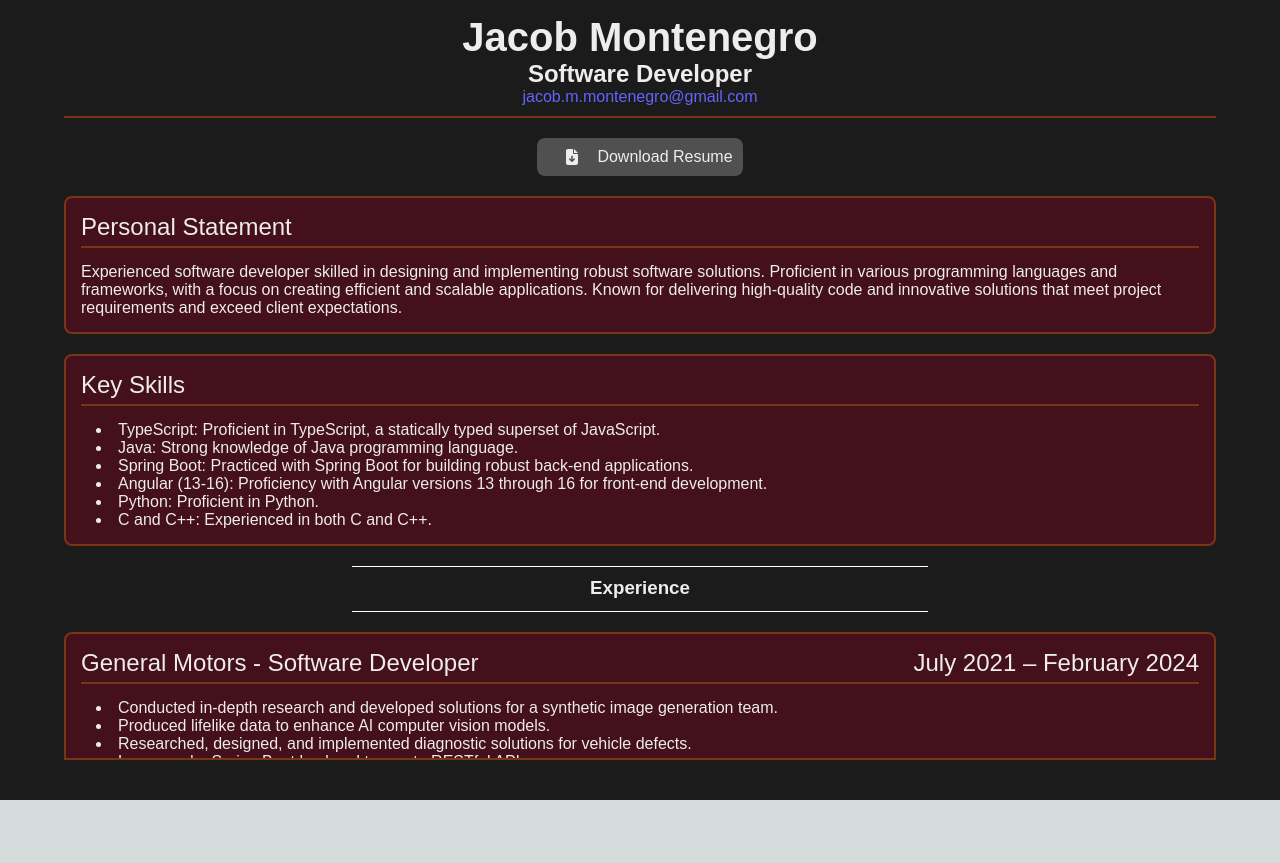
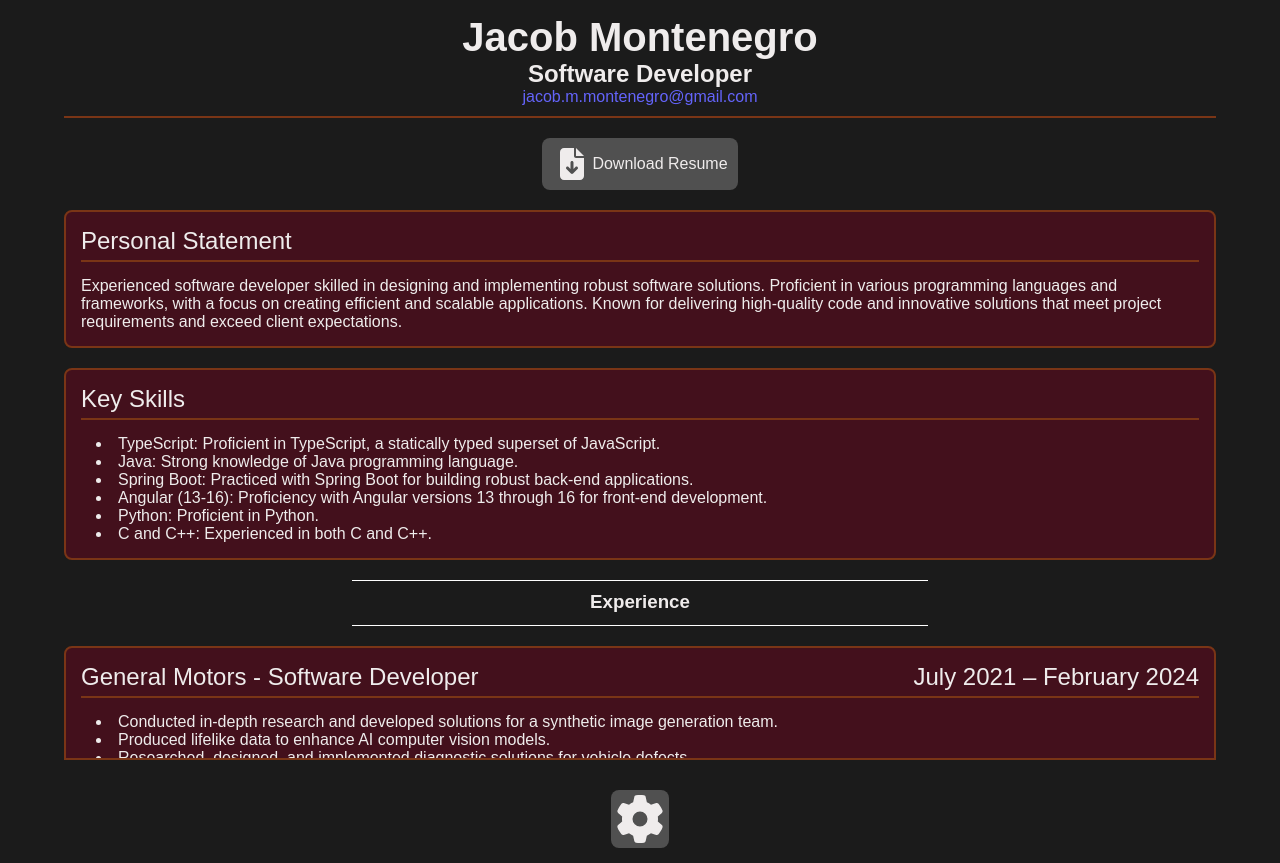
Before and after one commit to jmmontenegro/portfolio-react, a Next.js app: page / in a window 1280 px wide. Before the commit the page ends 800 px from the top, so only its background shows below. Built offline with nearby package versions, Linux system fonts and the light colour scheme.

Commit message:
Coommiting some base transition items

```diff
--- /dev/null
+++ b/app/components/dialog/dialog.module.css
@@ -0,0 +1,16 @@
+.settingsButton {
+    background-color: rgb(80,80,80);
+    padding: 5px;
+    border-radius: 8px;
+    display: flex;
+    flex-direction: row;
+}
+
+.settingsCog {
+  transition: transform 2s;
+}
+
+.settingsCog:hover {
+  cursor: pointer;
+  transform: rotate(360deg);
+}
--- /dev/null
+++ b/app/components/dialog/dialog.tsx
@@ -0,0 +1,35 @@
+"use client";
+
+import { faCog } from "@fortawesome/free-solid-svg-icons";
+import { FontAwesomeIcon } from "@fortawesome/react-fontawesome";
+import { ReactElement, useState } from "react";
+import styles from "./dialog.module.css";
+
+export default function GetSettingsButton(): ReactElement {
+
+    const [isDialogOpen, setDialogOpen] = useState(false);
+
+    const handleClick = () => {
+      setDialogOpen(true);
+    };
+
+    const handleClose = () => {
+      setDialogOpen(false);
+    };
+
+    return (
+        <div>
+        {isDialogOpen && (
+          <div>
+            <div>Dialog Box</div>
+            <p>This is a dialog box.</p>
+            <button onClick={handleClose}>Close</button>
+          </div>
+        )}
+        <a className={styles.settingsButton} onClick={isDialogOpen ? handleClose : handleClick}>
+          <FontAwesomeIcon className={styles.settingsCog} icon={faCog} size={"3x"}/>
+          {/* <p>test</p> */}
+        </a>
+    </div>
+    );
+  }
--- a/app/layout.tsx
+++ b/app/layout.tsx
@@ -17,6 +17,9 @@ export default function RootLayout({
 }>): ReactElement {
   return (
     <html lang="en">
+      <head>
+        <meta name="viewport" content="width=device-width, initial-scale=1.0, viewport-fit=cover"/>
+      </head>
       <body className={inter.className}>{children}</body>
     </html>
   );
--- a/app/page.module.css
+++ b/app/page.module.css
@@ -68,7 +68,13 @@
 
 .downloadButton:hover {
   background-color: rgb(60,60,60);
+  cursor: pointer;
 }
+
+.settingsButton {
+  margin-top: 30px;
+}
+
 
 @media (max-width: 1000px) {
   .resume {
@@ -76,7 +82,7 @@
   }
 }
 
-@media (max-width: 400px) {
+@media (max-width: 600px) {
   .title {
     font-size: 35px;
   }
--- a/app/page.tsx
+++ b/app/page.tsx
@@ -4,15 +4,11 @@ import styles from "./page.module.css";
 import Borders from "./components/borders/borders";
 import { FontAwesomeIcon } from '@fortawesome/react-fontawesome';
 import  { faFileDownload }  from '@fortawesome/free-solid-svg-icons';
-import { Button } from "@nextui-org/button";
-import Image from "next/image";
-import icon from "../app/favicon.ico";
 import raycasterDemo1 from "../app/resources/raycaster_demo1.gif";
 import raycasterDemo2 from "../app/resources/raycaster_demo2.gif";
 import raycasterDemo3 from "../app/resources/raycaster_demo3.gif";
 import { bulletinProps } from "./components/bulletin/bulletin.interface";
-import resume from "./resources/raycaster_demo1.gif";
-
+import GetSettingsButton from "./components/dialog/dialog";
 
 export default function Home(): ReactElement {
 
@@ -116,14 +112,10 @@ export default function Home(): ReactElement {
   };
   return (
     <main className={styles.main}>
-        { getHeader() }
-        { getLine() }
+      { getHeader() }
+      { getLine() }
       <div className={styles.resume}>
-        <a className={styles.downloadButton} href={"Jacob_Montenegro_Resume.pdf"} download={"Jacob_Montenegro_Resume.pdf"}>
-
-          <FontAwesomeIcon icon={faFileDownload} width={50} height={50}></FontAwesomeIcon>
-          Download Resume
-        </a>
+      { getDownloadButton() }
         <Bulletin title={statement.title} description={statement.description}></Bulletin>
         <Bulletin title={skills.title} description={skills.description}></Bulletin>
         <Borders>Experience</Borders>
@@ -136,6 +128,9 @@ export default function Home(): ReactElement {
         <Bulletin title={education.title} description={education.description} dates={education.dates}></Bulletin>
       </div>
       { getLine() }
+      <div className={styles.settingsButton}>
+        <GetSettingsButton/>
+      </div>
     </main>
   );
 }
@@ -150,15 +145,18 @@ function getHeader(): ReactElement {
   );
 }
 
+function getDownloadButton(): ReactElement {
+  return (
+    <a className={styles.downloadButton} href={"Jacob_Montenegro_Resume.pdf"} download={"Jacob_Montenegro_Resume.pdf"}>
+      <FontAwesomeIcon icon={faFileDownload} size={"2x"} width={40} height={40}></FontAwesomeIcon>
+      <p>Download Resume</p>
+    </a>
+  );
+}
+
 function getLine(): ReactElement {
   return (
     <div className={styles.line}></div>
-  );
-}
-
-function downloadPdf() {
-  return (
-    <a href={"website/app/resources/Jacob_Montenegro_Resume.pdf"} download={"Jacob_Montenegro_Resume.pdf"}></a>
   );
 }
 
```
